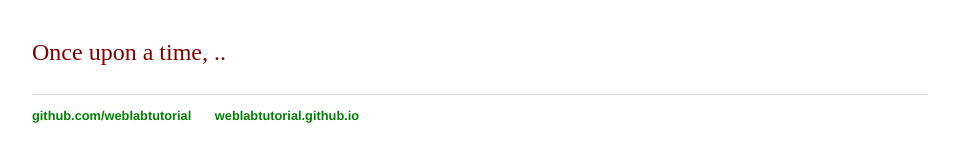
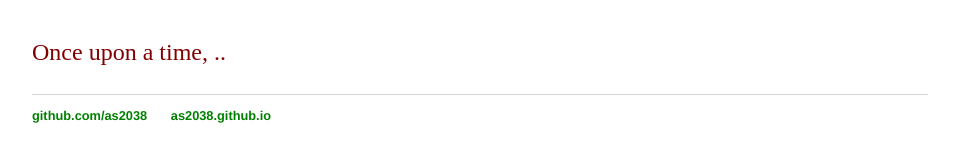
Before and after one commit to as2038/as2038.github.io, a Jekyll site: the page built from index.html, in a window 1280 px wide. Shown: the part 161-323 px from the top of the page, without its empty margins (160-1119 px from the left). Built offline with Jekyll 4.4.1, drawn with Linux system fonts in a browser that asks for light colours.

Commit message:
Update default.html

```diff
--- a/_layouts/default.html
+++ b/_layouts/default.html
@@ -19,8 +19,8 @@
     </div>
     <footer>
       <ul>
-        <li><a href="https://github.com/weblabtutorial">github.com/weblabtutorial</a></li>
-        <li><a href="https://weblabtutorial.github.io"> weblabtutorial.github.io </a></li>
+        <li><a href="https://github.com/as2038">github.com/as2038</a></li>
+        <li><a href="https://as2038.github.io"> as2038.github.io </a></li>
       </ul>
     </footer>
   </body>
```
